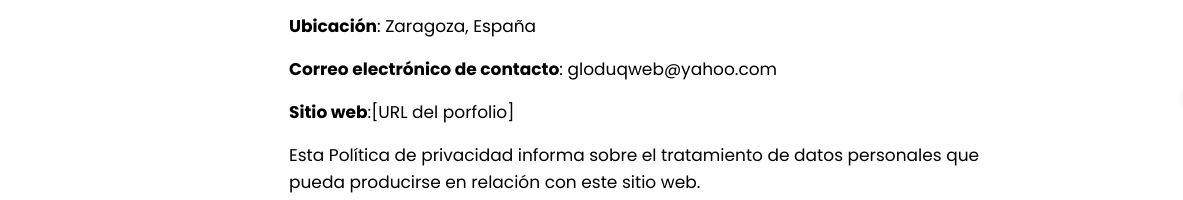
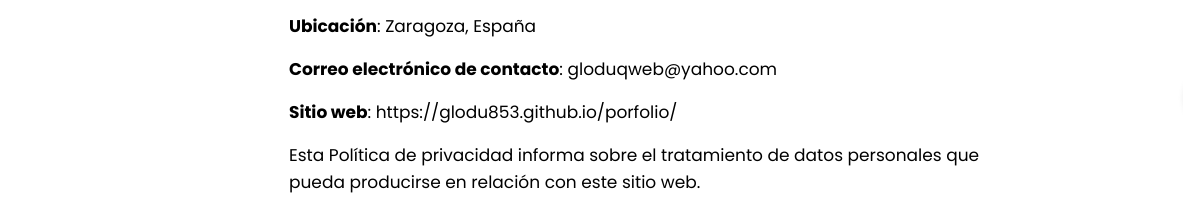
Before and after one commit to glodu853/porfolio, a plain HTML site: page legales-accesibilidad/politica-privacidad.html in a window 1280 px wide. Shown: the part 600-800 px from the top of the page, 0-1183 px from the left. Drawn offline with Linux system fonts and the light colour scheme.

Commit message:
Actualizar url del porfolio
Updated the privacy policy with the latest information, including contact details and legal compliance.

```diff
--- a/legales-accesibilidad/politica-privacidad.html
+++ b/legales-accesibilidad/politica-privacidad.html
@@ -93,7 +93,7 @@
                 <p><strong>Titular</strong>: Gloria Inés Duque P.</p>
                 <p><strong>Ubicación</strong>: Zaragoza, España</p>
                 <p><strong>Correo electrónico de contacto</strong>: gloduqweb@yahoo.com</p>
-                <p><strong>Sitio web</strong>:[URL del porfolio]</p>
+                <p><strong>Sitio web</strong>: https://glodu853.github.io/porfolio/</p>
 
                 <p>Esta Política de privacidad informa sobre el tratamiento de datos personales que pueda producirse en
                     relación con
```
